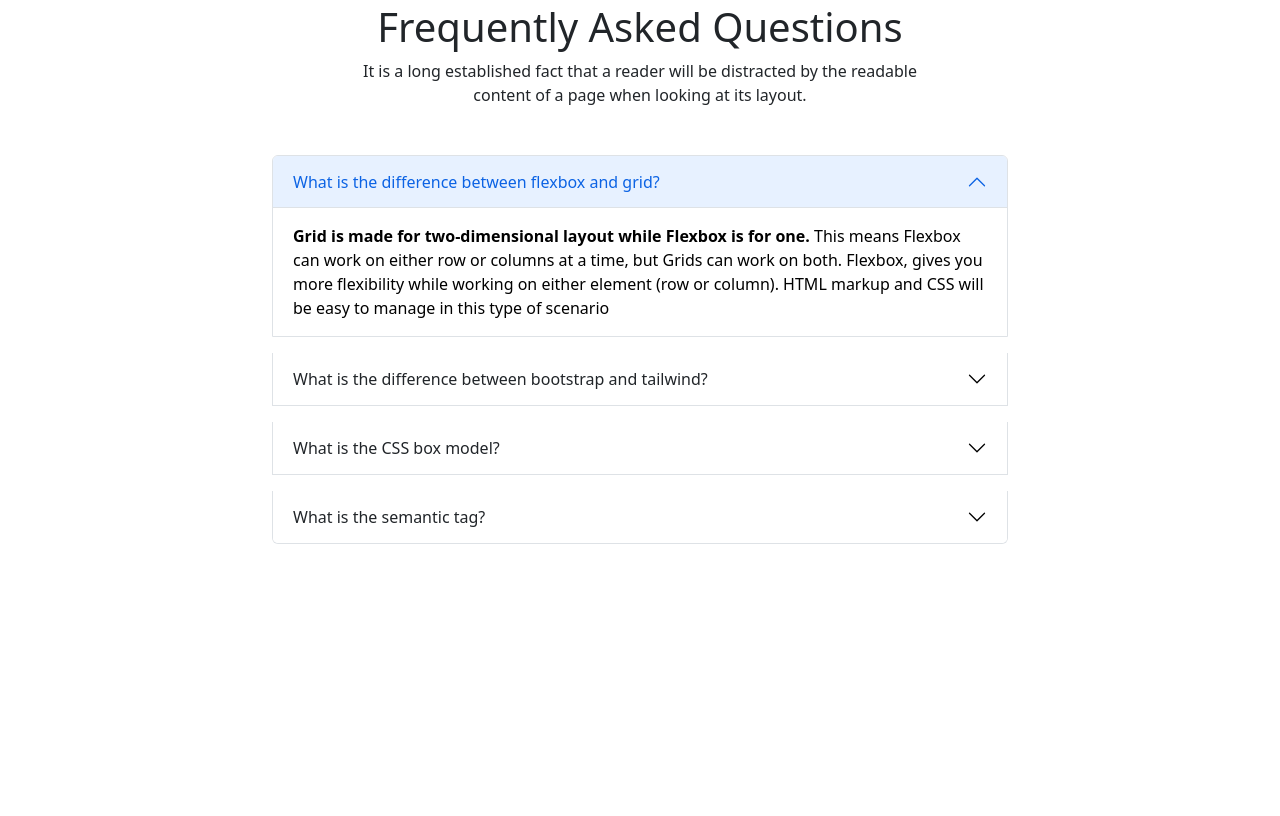
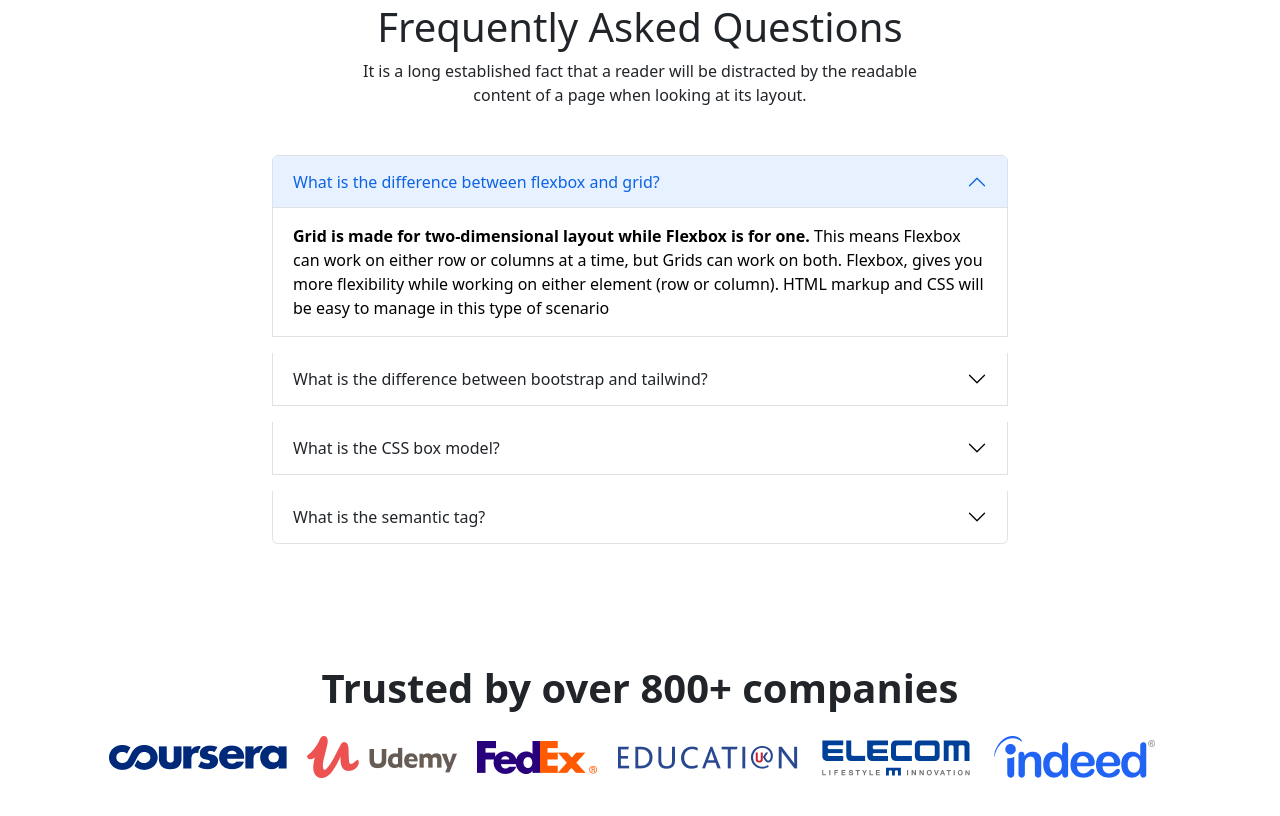
Before and after one commit to humayonitbd/Creative-website-Bootstrap-, a plain HTML site: page index.html in a window 1280 px wide. Shown: the part 4011-4827 px from the top of the page. Before the commit the page ends 4651 px from the top, so only its background shows below. Drawn offline with nearby package versions, Linux system fonts and the light colour scheme.

Commit message:
logo section

```diff
--- a/index.html
+++ b/index.html
@@ -478,7 +478,7 @@
 
 <!-- tuest logo section start  -->
 
-<!-- <section class="my-5">
+<section class="my-5">
     <div class="container">
         <div class="row">
             <div class="col-lg-12 d-lg-block d-none">
@@ -496,7 +496,7 @@
             </div>
         </div>
     </div>
-</section> -->
+</section>
 <!-- tuest logo section end  -->
 
 <!-- footer section start  -->
```
